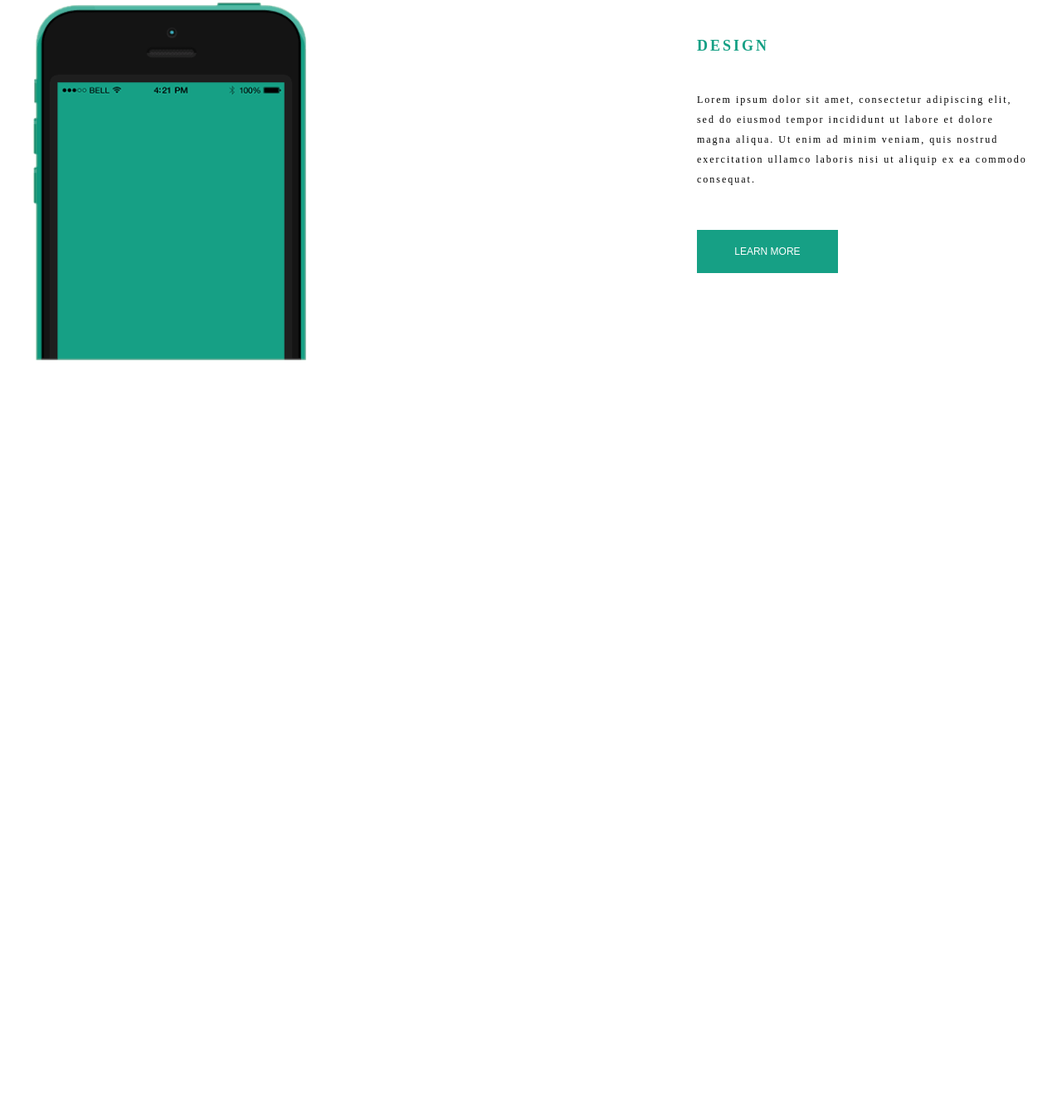
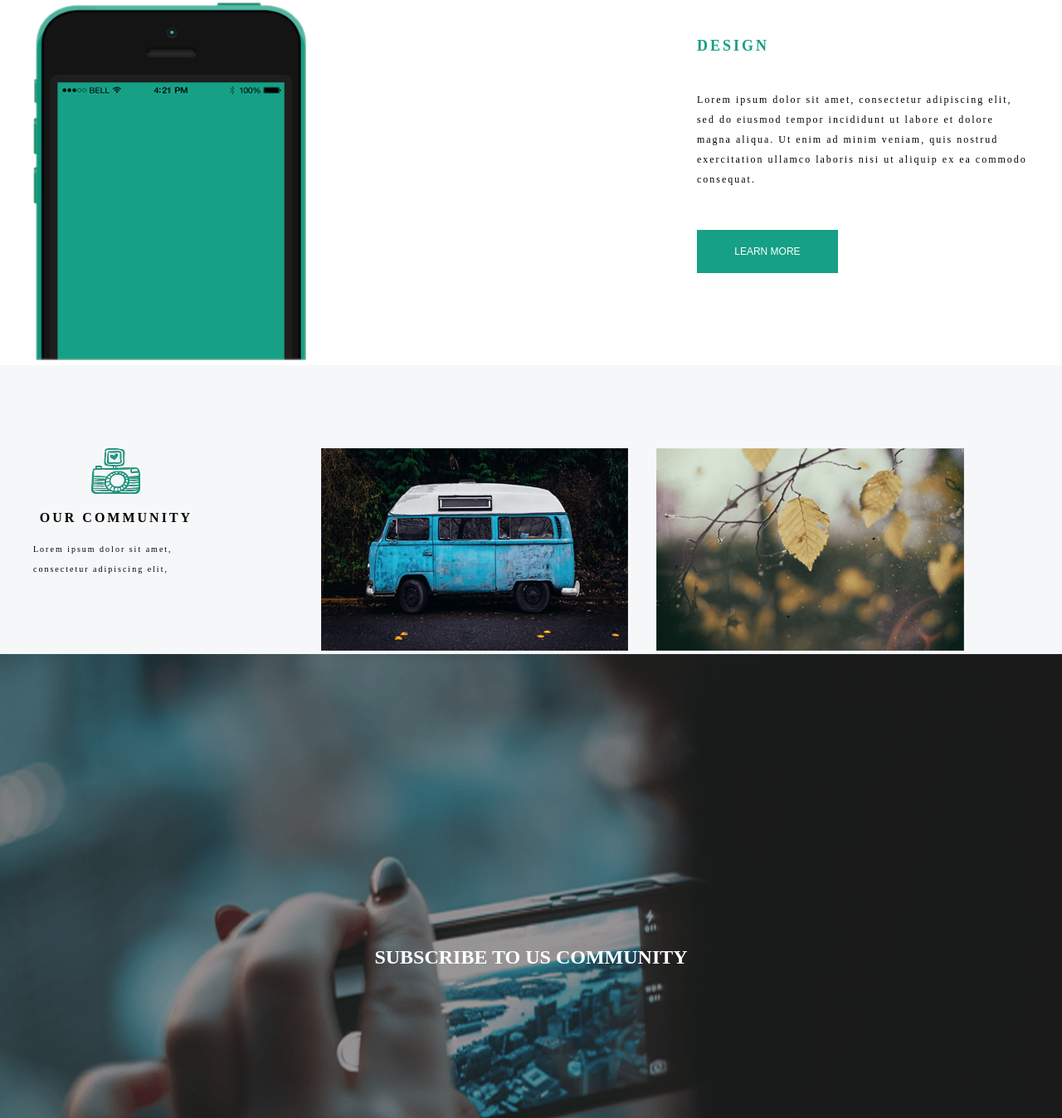
Before and after one commit to adriannadyga/14, a plain HTML site: page index.html in a window 1280 px wide. Shown: the part 1952-3299 px from the top of the page at 83% size. Before the commit the page ends 2392 px from the top, so only its background shows below. Drawn offline with Linux system fonts and the light colour scheme; a web font is replaced by a local one.

Commit message:
Add section hero2

```diff
--- a/index.html
+++ b/index.html
@@ -68,5 +68,30 @@
                 </div>
             </div>
         </section>
+        <section class="community">
+            <div class="container">
+                <div class="row">
+                    <div class="col-2">
+                        <img src="https://github.com/adriannadyga/14/blob/master/images/green-camera1.png?raw=true" alt="green camera">
+                        <h3>our community</h3>
+                        <p>Lorem ipsum dolor sit amet, consectetur adipiscing elit,</p>
+                    </div>
+                    <div class="col-1"></div>
+                    <div class="col-9">
+                        <img src="https://github.com/adriannadyga/14/blob/master/images/bus-min.png?raw=true" alt="big blue car">
+                        <img src="https://github.com/adriannadyga/14/blob/master/images/tree-min.png?raw=true" alt="atumn branch">
+                    </div>
+                </div>
+            </div>
+        </section>
+        <section class="hero2">
+            <div class="container">
+                <div class="row">
+                    <div class="hero2-text">
+                        <h4>subscribe to us community</h4>
+                    </div>
+                </div>
+            </div>
+        </section>
     </body>
 </html>
--- a/sass/_community.scss
+++ b/sass/_community.scss
@@ -2,5 +2,20 @@
     background: $grey;
     .container {
         padding-top: 100px;
+        text-align: center;
+        .col-2 {
+            h3 {
+                color: $black;
+                text-transform: uppercase;
+            }
+            p {
+                font-size: 10px;
+            }
+        }
+        .col-9 {
+            img {
+                padding-right: 30px;
+            }
+        }
     }
 }
--- /dev/null
+++ b/sass/_hero2.scss
@@ -0,0 +1,19 @@
+.hero2 {
+    background-image: url(https://github.com/adriannadyga/14/blob/master/images/hero2-min.png?raw=true);
+    width: 100%;
+    height: 100vh;
+    background-size: cover;
+    background-position: center;
+    overflow: hidden;
+    position: relative;
+    .container {
+        .hero2-text {
+            position: absolute;
+            top: 40%;
+            left: 50%;
+            transform: translate(-50%);
+            width: 100%;
+            text-align: center;
+        }
+    }
+}
--- a/sass/_variables.scss
+++ b/sass/_variables.scss
@@ -1,6 +1,7 @@
 //colors
 $green: #16A085;
 $white: #ffff;
+$black: #000000;
 $grey: #f5f6f7e1;
 
 body {
--- a/sass/style.scss
+++ b/sass/style.scss
@@ -5,3 +5,4 @@
 @import "get-started";
 @import "design";
 @import "community";
+@import "hero2";
```
Also changed, not shown: css/style.css, 1 other file.
